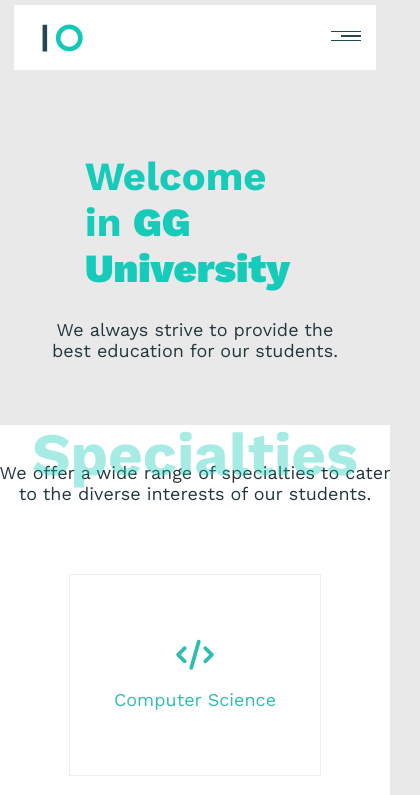
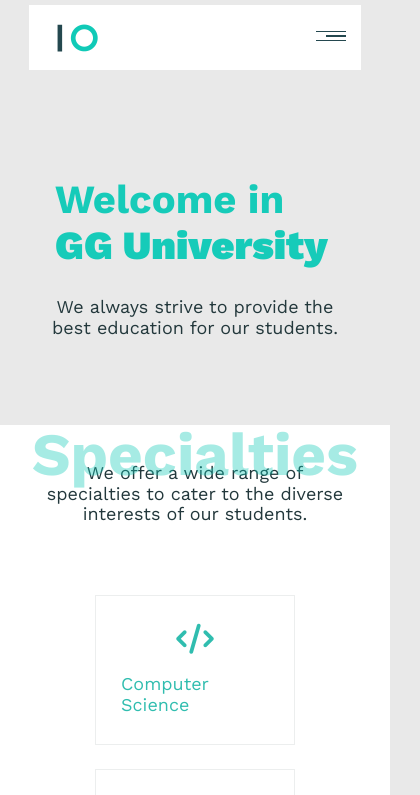
Before and after one commit to MohenedGG/Project1, a plain HTML site: page index.html in a window 390 px wide. Shown: the top 795 px of the page, 420 px wide, since content can reach past the window. Drawn offline with nearby package versions, Linux system fonts and the light colour scheme.

Commit message:
Fixed compatibility issue with small screens

```diff
--- a/css/main.css
+++ b/css/main.css
@@ -6,7 +6,13 @@ body {
   margin: 0;
   padding: 0;
   background-color: #e9e9e9;
-   font-family: "Work Sans", sans-serif;
+  font-family: "Work Sans", sans-serif;
+  overflow-x: hidden;
+  box-sizing: border-box;
+}
+
+* {
+  box-sizing: border-box;
 }
 
 h2 {
@@ -143,7 +149,8 @@ header .container .headerLogo {
 
 @media (max-width: 768px) {
   .welcome h2 {
-    width: 220px;
+    width: 100%;
+    max-width: 280px;
   }
 }
 
@@ -182,7 +189,7 @@ header .container .headerLogo {
     top: -75px;
   }
   .specialties p {
-    width: 408px;
+    max-width: 408px;
   }
 }
 
@@ -231,7 +238,7 @@ header .container .headerLogo {
   }
 
   .specialties ul li a {
-    width: 200px !important;
+    max-width: 200px !important;
     height: 150px;
   }
 }
@@ -435,7 +442,7 @@ footer .container {
   background-color: #e9e9e9;
   border-top: 1px solid #dcebee;
   width: 100%;
-  margin: 0 auto;
+  margin: 20px auto 0 auto;
   padding: 0 15px;
   display: flex;
   flex-direction: column;
@@ -465,7 +472,7 @@ footer .socials {
   gap: 15px;
   list-style: none;
   padding: 0;
-  margin: 10px 0 0 0;
+  margin-top: 10px;
 }
 
 footer .socials li a i {
```
